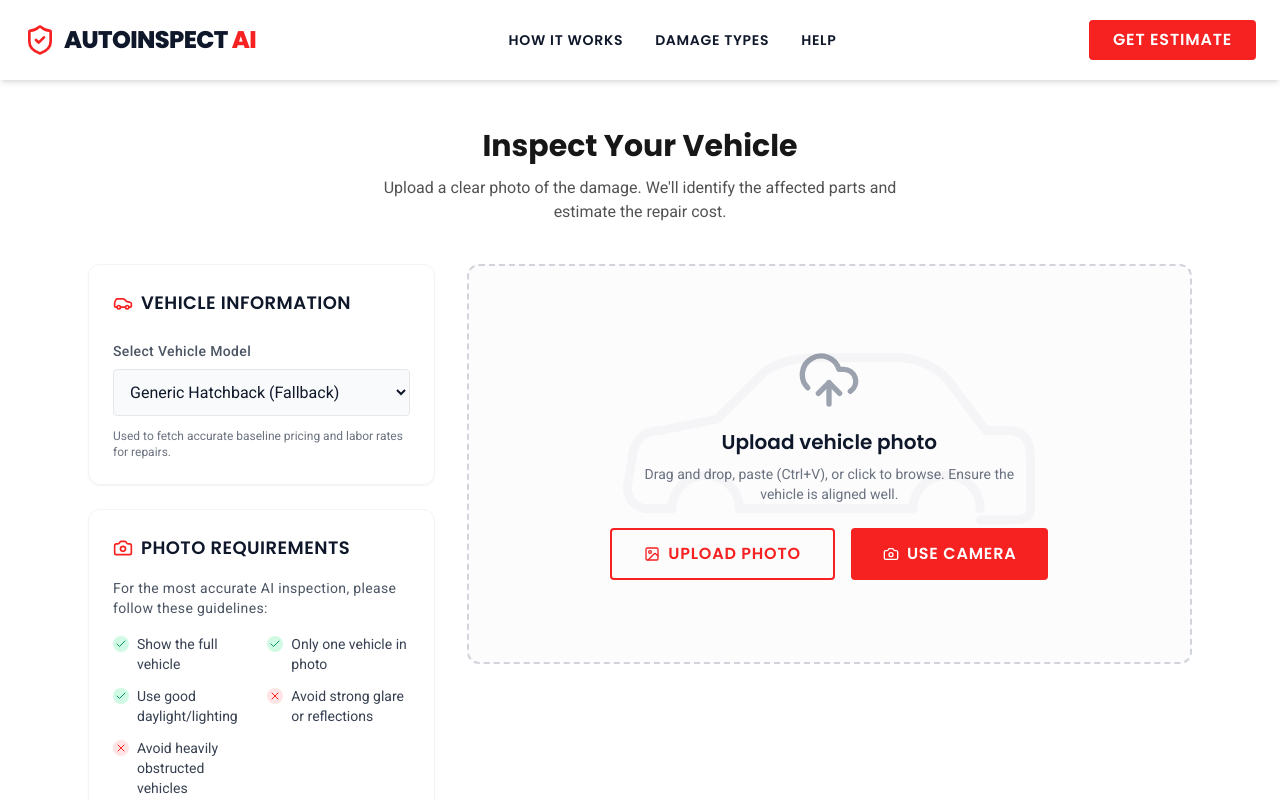
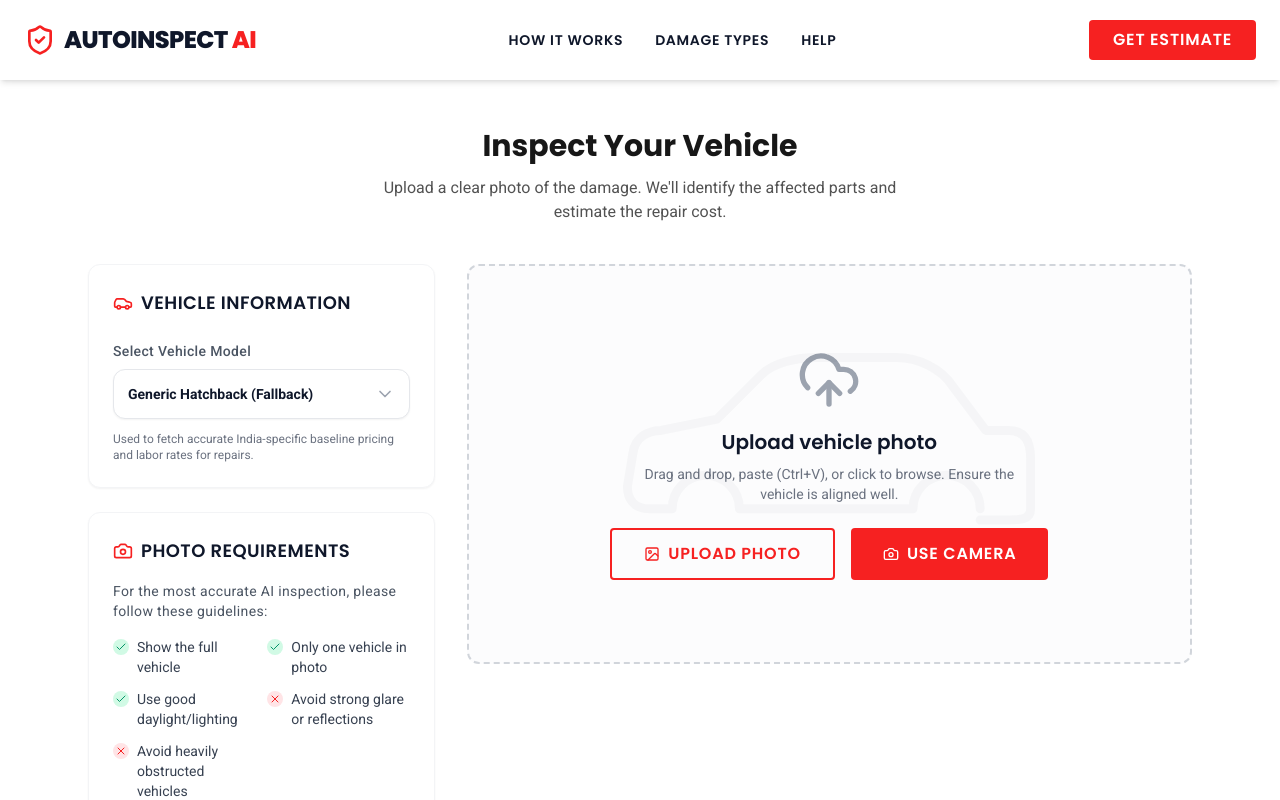
Before and after one commit to mohith012/AutoInspect-AI, a React (Vite) app in the folder apps/frontend/: page / in a window 1280 px wide. Both pictures are taken after a click on the button "GET ESTIMATE". Shown: the top 800 px of the page. Built offline with nearby package versions, Linux system fonts and the light colour scheme.

Commit message:
feat(vehicle-select): upgrade native dropdown to custom React selection component with sub-labels

```diff
--- a/apps/frontend/src/components/inspection/VehicleDetailsForm.jsx
+++ b/apps/frontend/src/components/inspection/VehicleDetailsForm.jsx
@@ -1,5 +1,5 @@
-import React from 'react';
-import { Car } from 'lucide-react';
+import React, { useState, useRef, useEffect } from 'react';
+import { Car, ChevronDown, Check } from 'lucide-react';
 
 const VEHICLES = [
   { id: 'generic', label: "Generic Hatchback (Fallback)", make: "Generic", model: "Hatchback", year: 2022 },
@@ -12,29 +12,75 @@ const VEHICLES = [
 ];
 
 export default function VehicleDetailsForm({ selectedVehicle, onVehicleChange }) {
+  const [isOpen, setIsOpen] = useState(false);
+  const dropdownRef = useRef(null);
+
+  useEffect(() => {
+    function handleClickOutside(event) {
+      if (dropdownRef.current && !dropdownRef.current.contains(event.target)) {
+        setIsOpen(false);
+      }
+    }
+    document.addEventListener('mousedown', handleClickOutside);
+    return () => {
+      document.removeEventListener('mousedown', handleClickOutside);
+    };
+  }, []);
+
   return (
-    <div className="glass-panel p-6 flex flex-col gap-4">
+    <div className="glass-panel !overflow-visible p-6 flex flex-col gap-4">
       <div className="flex items-center gap-2 mb-2">
         <Car className="w-5 h-5 text-primary" />
         <h3 className="text-lg font-display font-semibold text-dark tracking-wide uppercase">Vehicle Information</h3>
       </div>
 
-      <div className="flex flex-col gap-2">
+      <div className="flex flex-col gap-2 relative" ref={dropdownRef}>
         <label className="text-sm font-medium text-gray-600 tracking-wide">Select Vehicle Model</label>
-        <select
-          className="w-full bg-gray-50 border border-gray-200 text-dark font-sans rounded p-3 outline-none focus:border-primary focus:ring-2 focus:ring-primary/20 transition-all cursor-pointer"
-          value={selectedVehicle.id}
-          onChange={(e) => {
-            const vehicle = VEHICLES.find(v => v.id === e.target.value);
-            onVehicleChange(vehicle);
-          }}
+
+        {/* Custom Dropdown Trigger */}
+        <button
+          type="button"
+          onClick={() => setIsOpen(!isOpen)}
+          className="w-full flex items-center justify-between bg-white border border-gray-200 text-dark font-sans rounded-xl p-3.5 shadow-sm outline-none focus:border-primary focus:ring-2 focus:ring-primary/20 transition-all text-left cursor-pointer"
         >
-          {VEHICLES.map(v => (
-            <option key={v.id} value={v.id}>{v.label}</option>
-          ))}
-        </select>
+          <span className="font-semibold text-sm">{selectedVehicle.label}</span>
+          <ChevronDown className={`w-5 h-5 text-gray-400 transition-transform duration-200 ${isOpen ? 'rotate-180' : ''}`} />
+        </button>
+
+        {/* Custom Dropdown List */}
+        {isOpen && (
+          <div className="absolute top-[82px] left-0 z-50 w-full bg-white border border-gray-100 rounded-xl shadow-xl py-1.5 max-h-64 overflow-y-auto">
+            {VEHICLES.map((v) => {
+              const isSelected = v.id === selectedVehicle.id;
+              return (
+                <button
+                  key={v.id}
+                  type="button"
+                  onClick={() => {
+                    onVehicleChange(v);
+                    setIsOpen(false);
+                  }}
+                  className={`w-full flex items-center justify-between px-4 py-3 text-left transition-colors ${
+                    isSelected
+                      ? 'bg-primary/5 text-primary font-semibold'
+                      : 'hover:bg-gray-50 text-gray-700'
+                  }`}
+                >
+                  <div className="flex flex-col">
+                    <span className="text-sm">{v.label}</span>
+                    <span className={`text-[10px] uppercase tracking-wider ${isSelected ? 'text-primary/70' : 'text-gray-400'}`}>
+                      {v.make} • {v.model}
+                    </span>
+                  </div>
+                  {isSelected && <Check className="w-4 h-4 text-primary" />}
+                </button>
+              );
+            })}
+          </div>
+        )}
+
         <p className="text-xs text-gray-500 mt-1">
-          Used to fetch accurate baseline pricing and labor rates for repairs.
+          Used to fetch accurate India-specific baseline pricing and labor rates for repairs.
         </p>
       </div>
     </div>
```
